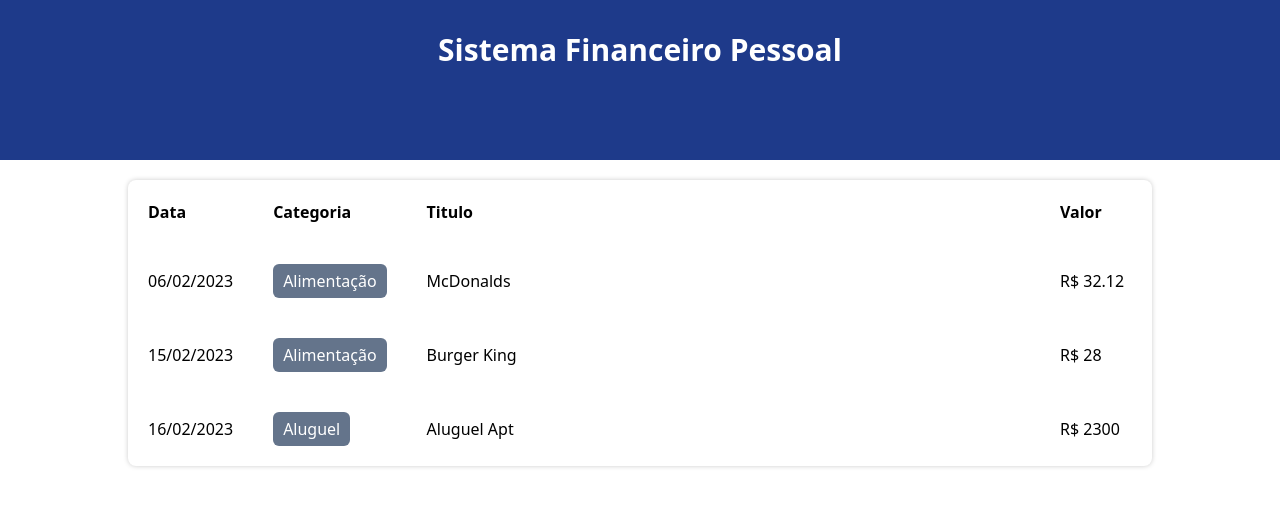
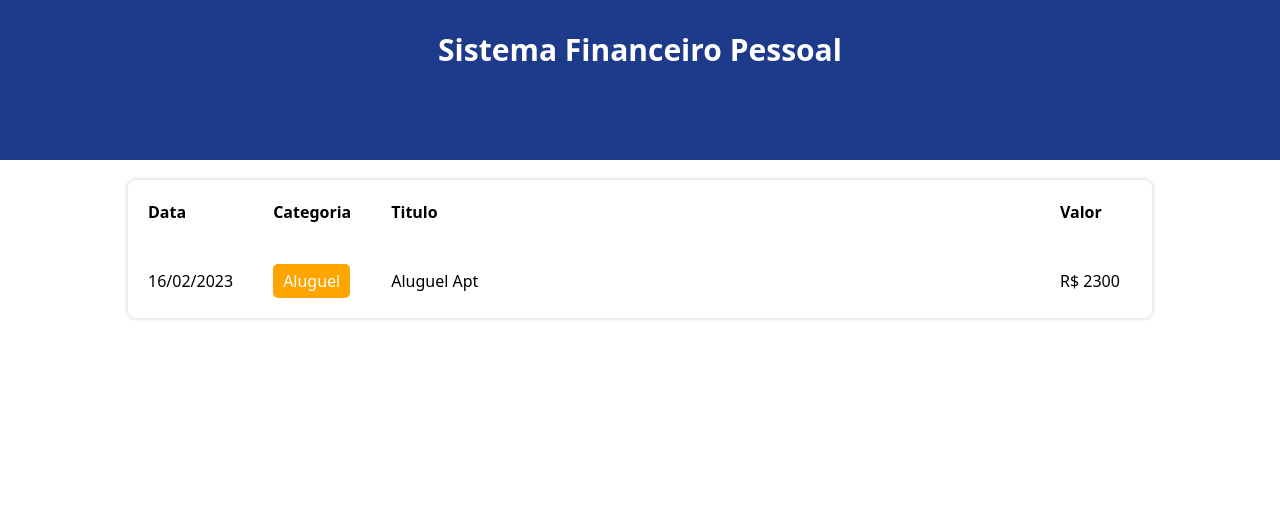
Before and after one commit to FelipeSousaRocha/Sistema-de-Fina-as-Pessoais, a React (Vite) app in the folder SFP/: page / in a window 1280 px wide. Shown: the top 506 px of the page. Built offline with nearby package versions, Linux system fonts and the light colour scheme.

Commit message:
Adicionado styled-components corretamente para adicionar propriedades css aos componentes

```diff
--- a/SFP/package.json
+++ b/SFP/package.json
@@ -10,11 +10,13 @@
   },
   "dependencies": {
     "react": "^18.2.0",
-    "react-dom": "^18.2.0"
+    "react-dom": "^18.2.0",
+    "styled-components": "^5.3.8"
   },
   "devDependencies": {
     "@types/react": "^18.0.27",
     "@types/react-dom": "^18.0.10",
+    "@types/styled-components": "^5.1.26",
     "@vitejs/plugin-react": "^3.1.0",
     "autoprefixer": "^10.4.13",
     "postcss": "^8.4.21",
--- a/SFP/src/components/TableItem/index.tsx
+++ b/SFP/src/components/TableItem/index.tsx
@@ -1,20 +1,22 @@
 import { formatDate } from "../../helpers/dateFilter";
 import { Item } from "../../types/Item";
 import { categories } from "../../data/categories";
+import { Category } from "./styles";
 
 type Props = {
   item: Item
 }
 
-export function TableItem({item}:Props) {
-  return(
+export function TableItem({ item }: Props) {
+  return (
     <tr>
       <td className="p-5 w-20">
         {formatDate(item.date)}
       </td>
       <td className="p-5 w-24">
-        <div className={`inline-block p-[5px_10px] rounded-md text-white bg-slate-500`}>{categories[item.category].title}
-        </div>
+        <Category color={categories[item.category].color}>
+          {categories[item.category].title}
+        </Category>
       </td>
       <td className="p-5 w-auto">{item.title}</td>
       <td className="p-5 w-28">R$ {item.value}</td>
--- /dev/null
+++ b/SFP/src/components/TableItem/styles.ts
@@ -0,0 +1,9 @@
+import styled from "styled-components";
+
+export const Category = styled.div<{ color: string }>`
+  display: inline-block;
+  padding: 5px 10px;
+  border-radius: 5px;
+  color: #fff;
+  background-color: ${props => props.color};
+`;
--- a/SFP/src/data/categories.ts
+++ b/SFP/src/data/categories.ts
@@ -1,7 +1,7 @@
 import { Category } from '../types/Category';
 
 export const categories: Category = {
-    food: { title: 'Alimentação', color: 'blue-600', expense: true },
-    rent: { title: 'Aluguel', color: 'orange-9', expense: true },
-    salary: { title: 'Salário', color: 'green-500', expense: false }
+    food: { title: 'Alimentação', color: 'blue', expense: true },
+    rent: { title: 'Aluguel', color: 'orange', expense: true },
+    salary: { title: 'Salário', color: 'green', expense: false }
 }
--- a/SFP/src/data/items.ts
+++ b/SFP/src/data/items.ts
@@ -1,8 +1,8 @@
 import { Item } from '../types/Item';
 
 export const items: Item[] = [
-    { date: new Date(2023, 2, 6), category: 'food', title: 'McDonalds', value: 32.12 },
-    { date: new Date(2023, 2, 15), category: 'food', title: 'Burger King', value: 28 },
+    { date: new Date(2023, 3, 6), category: 'food', title: 'McDonalds', value: 32.12 },
+    { date: new Date(2023, 3, 15), category: 'food', title: 'Burger King', value: 28 },
     { date: new Date(2023, 2, 16), category: 'rent', title: 'Aluguel Apt', value: 2300 },
     { date: new Date(2023, 1, 18), category: 'salary', title: 'Salário ACME', value: 4500 },
 ];
```
Also changed, not shown: 1 other file (tests, documents, lock files or other folders).
